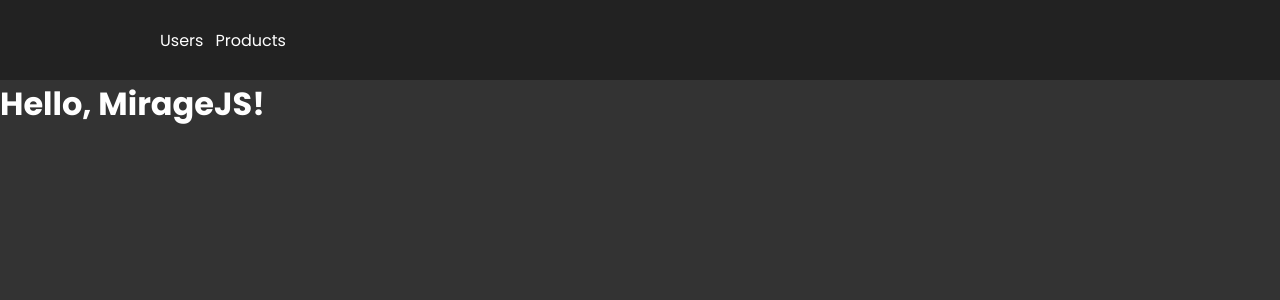
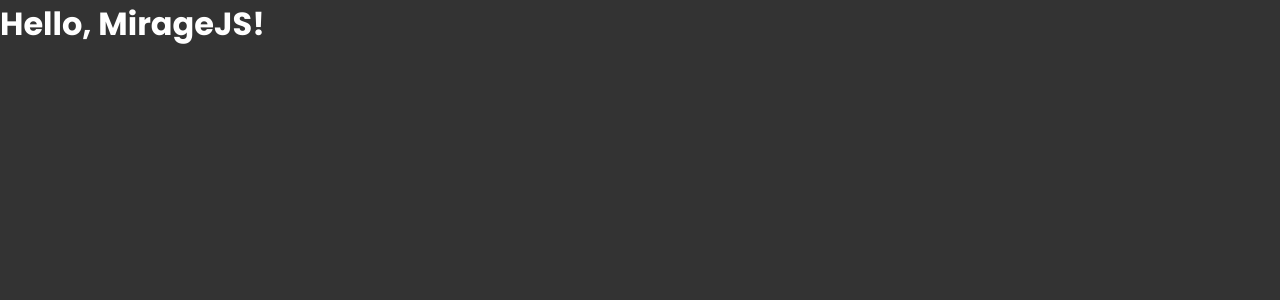
Before and after one commit to victorbadaro/miragejs-usage-example, a React (Vite) app: page / in a window 1280 px wide. Shown: the top 300 px of the page. Built offline with nearby package versions, Linux system fonts and the light colour scheme.

Commit message:
Revert "feat: add header component and its styles"
This reverts commit 58b8bce8faa612563969f90aa39d9b7efa3390ce.

```diff
--- a/src/App.tsx
+++ b/src/App.tsx
@@ -1,11 +1,9 @@
-import { Header } from './components/Header';
 import { GlobalStyle } from './styles/global';
 
 export function App() {
   return (
     <>
       <GlobalStyle />
-      <Header />
       <h1>Hello, MirageJS!</h1>
     </>
   );
--- a/src/components/Header/index.tsx
+++ /dev/null
@@ -1,12 +0,0 @@
-import { Container } from './styles';
-
-export function Header() {
-    return (
-        <Container>
-            <div>
-                <a href="/">Users</a>
-                <a href="/products">Products</a>
-            </div>
-        </Container>
-    );
-}
--- a/src/components/Header/styles.ts
+++ /dev/null
@@ -1,38 +0,0 @@
-import styled from 'styled-components';
-
-export const Container = styled.header`
-    height: 80px;
-    background-color: #222;
-
-    & > div {
-        display: flex;
-        align-items: center;
-        margin: 0 auto;
-        width: 75%;
-        height: 100%;
-
-        a {
-            position: relative;
-
-            &::after {
-                content: '';
-                position: absolute;
-                bottom: 0;
-                left: 0;
-                width: 0;
-                height: 2px;
-                border-radius: 2px;
-                background-color: #fff;
-                transition: width 200ms;
-            }
-
-            &:hover::after {
-                width: 100%;
-            }
-
-            & + a {
-                margin-left: 12px;
-            }
-        }
-    }
-`;
```
